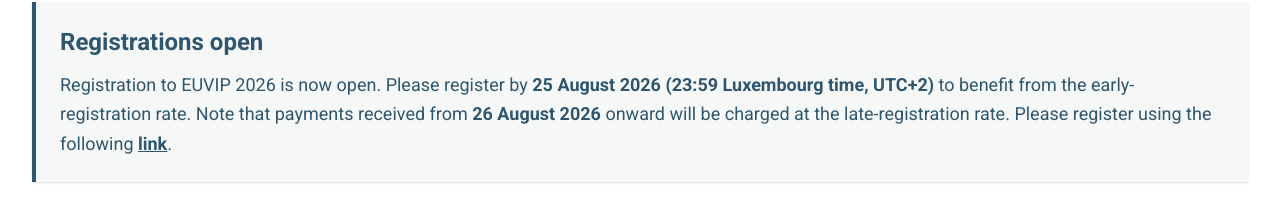
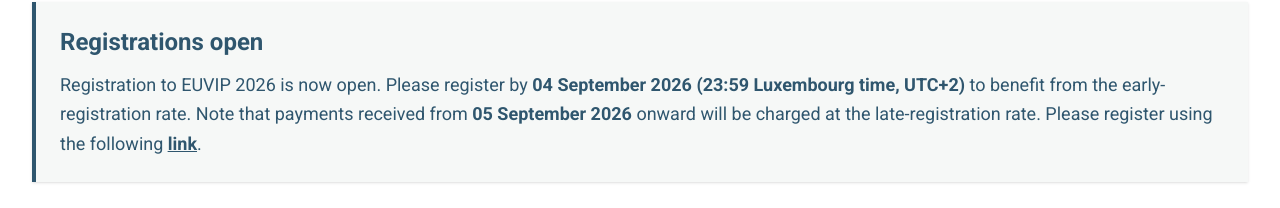
Before and after one commit to euvip2026/euvip2026.github.io, a Next.js app: page /attend in a window 1280 px wide. Shown: the part 454-662 px from the top of the page. Built offline with nearby package versions, Linux system fonts and the light colour scheme; no server answers.

Commit message:
Update the deadline of early bird.

```diff
--- a/src/app/attend/page.tsx
+++ b/src/app/attend/page.tsx
@@ -57,11 +57,13 @@
 
             <p className="mt-3 text-base leading-relaxed md:text-lg">
               Registration to EUVIP 2026 is now open. Please register by{' '}
-              <strong>25 August 2026 (23:59 Luxembourg time, UTC+2)</strong> to
-              benefit from the early-registration rate. Note that payments
-              received from <strong>26 August 2026</strong> onward will be
-              charged at the late-registration rate. Please register using the
-              following{' '}
+              <strong>
+                {/* <s>25 August 2026 (23:59 Luxembourg time, UTC+2)</s>{' '} */}
+                04 September 2026 (23:59 Luxembourg time, UTC+2)
+              </strong>{' '}
+              to benefit from the early-registration rate. Note that payments received
+              from <strong>05 September 2026</strong> onward will be charged at the
+              late-registration rate. Please register using the following{' '}
               <strong>
                 <u>
                   <a
```
